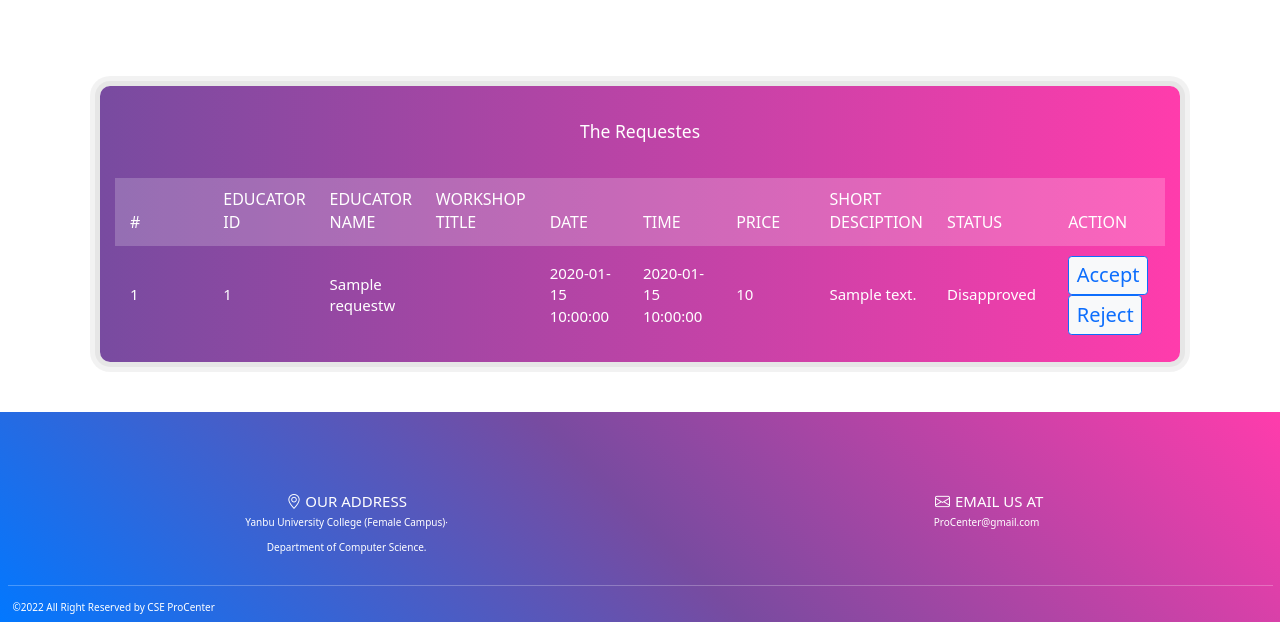
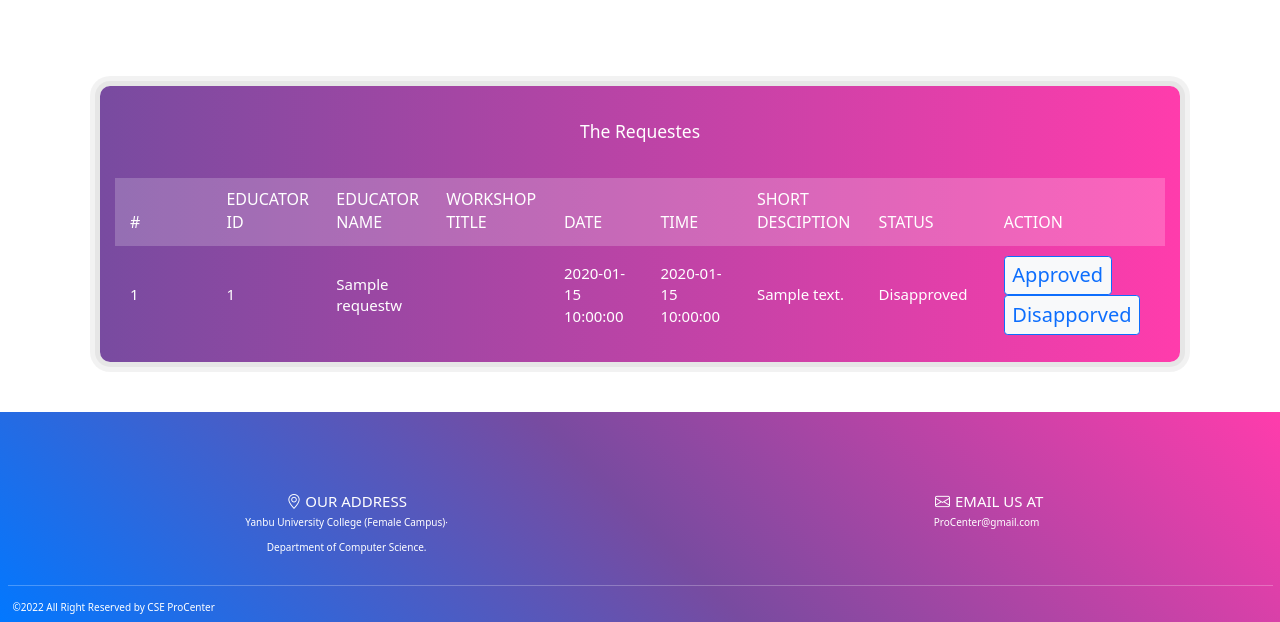
Before and after one commit to Amani-AZ/ProCenter-383, a PHP site: page /admin_workshop.php in a window 1280 px wide. Shown: the part 75-697 px from the top of the page. Run offline with PHP 8.4, Linux system fonts and the light colour scheme; the visitor is signed in with stand-in values (Sample User, id 1); tables that the repository leaves empty or names only in its code hold one stand-in row (values such as "Sample post"); data that the repository does not hold is empty; some libraries are stand-ins or nearby versions.

Commit message:
comments on payment

```diff
--- a/admin_workshop.php
+++ b/admin_workshop.php
@@ -66,7 +66,7 @@
                                     <th>workshop title</th>
                                     <th>date</th>
                                     <th>time</th>
-                                    <th>Price</th>
+                                    <!-- <th>Price</th> -->
                                     <th>short desciption</th>
                                     <th>Status</th>
                                     <th>Action</th>
@@ -88,7 +88,7 @@
             $title = $row['Workshop_name'];
             $date = $row['date'];
             $time = $row['time'];
-            $price = $row['price'];
+            // $price = $row['price'];
             $description = $row['description'];
             $status = $row['STATUS'];
             echo "<td>".$i."</td>";
@@ -97,7 +97,7 @@
             echo "<td>{$title}</td>";
             echo "<td>{$date}</td>";
             echo "<td>{$time}</td>";
-            echo "<td>{$price}</td>";
+            // echo "<td>{$price}</td>";
             echo "<td>{$description}</td>";
             if ($status==1){
               echo "<td>Approved</td>";
@@ -105,8 +105,8 @@
             else{
               echo "<td>Disapproved</td>";
             }
-            echo "<td><button  class='btn btn-light btn-outline-primary' style='font-size:2rem' type='submit' name='eAcc' value='{$edu_id}'>Accept</button><br>";
-            echo "<button class='btn btn-light btn-outline-primary  ' style='font-size:2rem' type='submit' name='eRej' value='{$edu_id}'>Reject</button></td>";
+            echo "<td><button  class='btn btn-light btn-outline-primary' style='font-size:2rem' type='submit' name='eAcc' value='{$edu_id}'>Approved</button><br>";
+            echo "<button class='btn btn-light btn-outline-primary  ' style='font-size:2rem' type='submit' name='eRej' value='{$edu_id}'>Disapporved</button></td>";
 
             echo "</tr>";
 
--- a/edu_workshop.php
+++ b/edu_workshop.php
@@ -64,7 +64,7 @@
                                     <th>workshop title</th>
                                     <th>date</th>
                                     <th>time</th>
-                                    <th>Price</th>
+                                    <!-- <th>Price</th> -->
                                     <th>short desciption</th>
                                     <th>Status</th>
                                 </tr>
@@ -90,13 +90,13 @@
                 echo "<td>{$title}</td>";
                 echo "<td>{$date}</td>";
                 echo "<td>{$time}</td>";
-                echo "<td>{$price}</td>";
+                // echo "<td>{$price}</td>";
                 echo "<td>{$description}</td>";
                 if ($status==1){
                 echo "<td>Approved</td>";
                 }
                 else{
-                echo "<td>DisApproved</td>";
+                echo "<td>Disapproved</td>";
                 }
                 echo "</tr>";
                 $i++;
```
Also changed, not shown: request_workshop.php (+6 -6 lines), workshop.php (+6 -4 lines).
